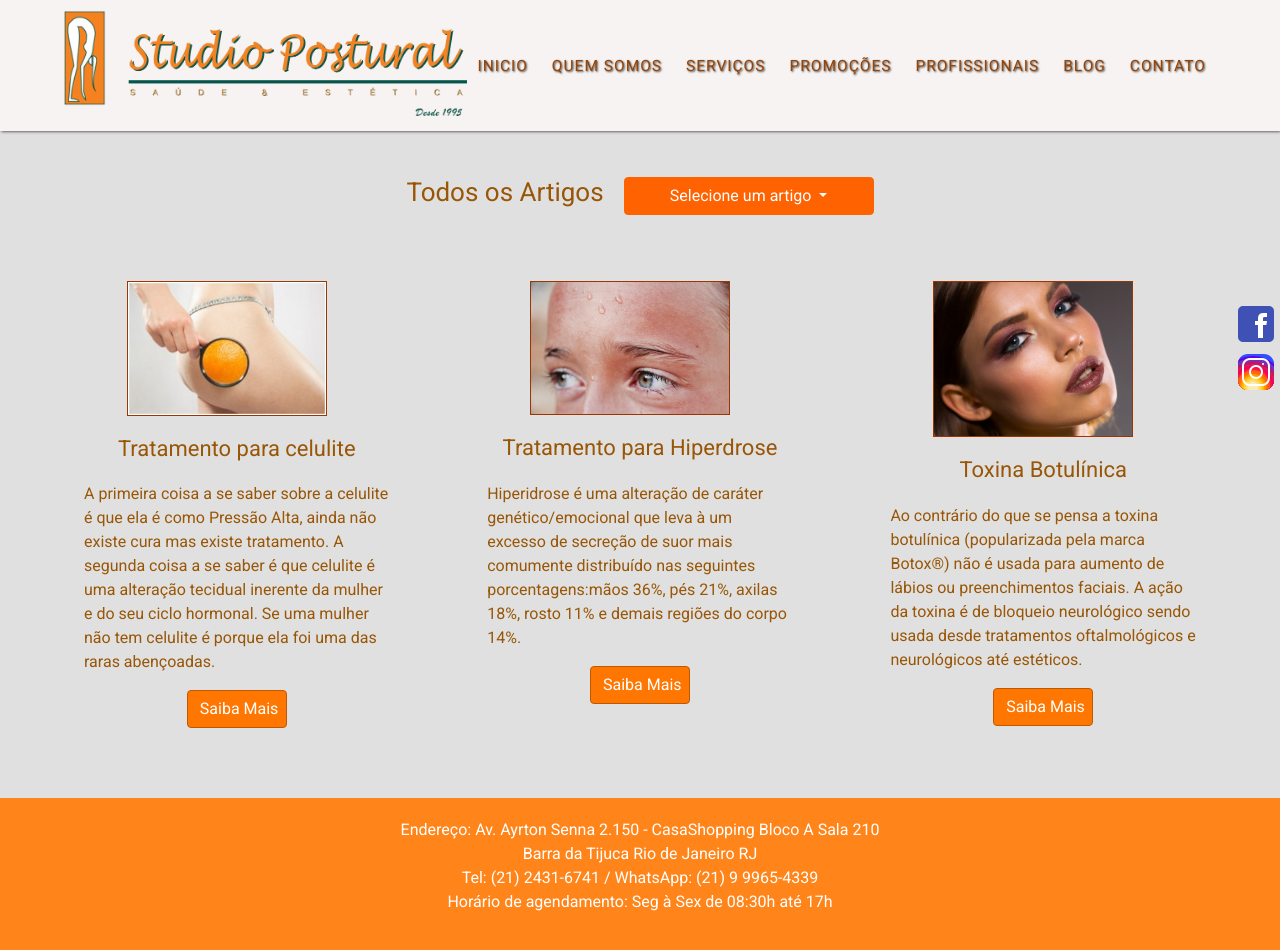
After one commit to CarolinaMarquesBrandes/StudioPostural, a PHP site: page /blog.php in a window 1280 px wide. The commit adds this page. Run offline with PHP 8.4, Linux system fonts and the light colour scheme; some libraries are stand-ins or nearby versions.

Commit message:
Add files via upload

```diff
--- /dev/null
+++ b/SiteStudio/blog.php
@@ -0,0 +1,82 @@
+<!DOCTYPE html>
+<html lang="pt-br">
+<head>
+    <meta charset="UTF-8">
+    <title>Studio Postural | Blog</title>
+    <meta name="viewport" content="width=device-width, initial-scale=1.0">
+    <link rel="stylesheet" href="https://stackpath.bootstrapcdn.com/bootstrap/4.1.3/css/bootstrap.min.css" integrity="sha384-MCw98/SFnGE8fJT3GXwEOngsV7Zt27NXFoaoApmYm81iuXoPkFOJwJ8ERdknLPMO" crossorigin="anonymous">
+    <link rel="stylesheet" href="https://cdn.jsdelivr.net/bxslider/4.2.12/jquery.bxslider.css">
+    <link href="https://fonts.googleapis.com/css?family=Roboto&display=swap" rel="stylesheet">
+    <link rel="stylesheet" href="css/estilo_comum.css">
+    <link rel="stylesheet" href="css/blog.css">
+    <script src="https://ajax.googleapis.com/ajax/libs/jquery/3.1.1/jquery.min.js"></script>
+    <link href="https://unpkg.com/aos@2.3.1/dist/aos.css" rel="stylesheet">
+    <script src="https://unpkg.com/aos@2.3.1/dist/aos.js"></script>
+
+     <script>
+        $(document).ready(function() {
+            AOS.init();
+
+            $("#btn-menu").click(function(){
+               $(".menu").slideToggle();
+            });
+        });
+    </script>
+
+
+</head>
+<body>
+
+    <?php include 'header_e_menu.php'; ?>
+
+    <div class="delimitador-conteudo">
+        <div class="dropdown">
+            <label id="label-todos-artigos"for="dropdownMenuButton">Todos os Artigos</label>
+            <button class="btn btn-secondary dropdown-toggle" type="button" id="dropdownMenuButton" data-toggle="dropdown" aria-haspopup="true" aria-expanded="false">
+            Selecione um artigo
+            </button>
+            <div class="dropdown-menu" aria-labelledby="dropdownMenuButton">
+                <a class="dropdown-item" href="#">Tratamento para celulite</a>
+                <a class="dropdown-item" href="#">Tratamento para Hiperdrose</a>
+                <a class="dropdown-item" href="#">Toxina Botulínica</a>
+            </div>
+        </div>
+
+        <div class="flex-pag-blog">
+            <article class="artigo">
+                <img src="imgs/imgs-blog/celulite-300x201.jpg" alt="">
+                <h2>Tratamento para celulite</h2>
+
+                <p>A primeira coisa a se saber sobre a celulite é que ela é como Pressão Alta, ainda não existe cura mas existe tratamento. A segunda coisa a se saber é que celulite é uma alteração tecidual inerente da mulher e do seu ciclo hormonal. Se uma mulher não tem celulite é porque ela foi uma das raras abençoadas.</p>
+
+                <a data-aos="zoom-in" class="btn btn-primary" href="quem-somos.php" role="button">Saiba Mais</a>
+            </article>
+
+            <article class="artigo">
+                <img src="imgs/imgs-blog/hiperdrose.jpg" alt="">
+                <h2>Tratamento para Hiperdrose</h2>
+
+                <p>Hiperidrose é uma alteração de caráter genético/emocional que leva à um excesso de secreção de suor mais comumente distribuído nas seguintes porcentagens:mãos 36%, pés 21%, axilas 18%, rosto 11% e demais regiões do corpo 14%.</p>
+
+                <a data-aos="zoom-in" class="btn btn-primary" href="quem-somos.php" role="button">Saiba Mais</a>
+            </article>
+
+            <article class="artigo">
+                <img src="imgs/imgs-blog/ft-botox2.jpg" alt="">
+                <h2>Toxina Botulínica </h2>
+
+                <p>Ao contrário do que se pensa a toxina botulínica (popularizada pela marca Botox®) não é usada para aumento de lábios ou preenchimentos faciais. A ação da toxina é de bloqueio neurológico sendo usada desde tratamentos oftalmológicos e neurológicos até estéticos.</p>
+
+                <a data-aos="zoom-in" class="btn btn-primary" href="quem-somos.php" role="button">Saiba Mais</a>
+            </article>
+        </div>
+    </div>
+
+    <?php include 'footer.php'; ?>
+
+
+    <script src="https://code.jquery.com/jquery-3.3.1.slim.min.js" integrity="sha384-q8i/X+965DzO0rT7abK41JStQIAqVgRVzpbzo5smXKp4YfRvH+8abtTE1Pi6jizo" crossorigin="anonymous"></script>
+    <script src="https://cdnjs.cloudflare.com/ajax/libs/popper.js/1.14.3/umd/popper.min.js" integrity="sha384-ZMP7rVo3mIykV+2+9J3UJ46jBk0WLaUAdn689aCwoqbBJiSnjAK/l8WvCWPIPm49" crossorigin="anonymous"></script>
+    <script src="https://stackpath.bootstrapcdn.com/bootstrap/4.1.3/js/bootstrap.min.js" integrity="sha384-ChfqqxuZUCnJSK3+MXmPNIyE6ZbWh2IMqE241rYiqJxyMiZ6OW/JmZQ5stwEULTy" crossorigin="anonymous"></script>
+</body>
+</html>
--- /dev/null
+++ b/SiteStudio/css/blog.css
@@ -0,0 +1,53 @@
+.dropdown{
+    margin: 40px 0;
+    display: flex;
+    justify-content: center;
+    align-items: center;
+    height: 50px;
+}
+
+.dropdown-toggle{
+    width: 250px;
+    background-color: #ff6200;
+    border-color: #ff6200;
+}
+
+.dropdown-toggle:hover, .dropdown-toggle:active{
+    background-color: #ffd5ba;
+    border-color: #ff6200;
+    color: #363636;
+}
+
+#label-todos-artigos{
+    font-size: 26px;
+    display: inline-block;
+    margin-right: 20px;
+}
+
+.flex-pag-blog{
+    display: flex;
+    flex-wrap: wrap;
+    justify-content: space-between;
+    align-items: stretch;
+
+}
+
+.artigo{
+    width: 30%;
+    display: flex;
+    flex-direction: column;
+    align-items: center;
+    padding: 20px;
+}
+
+.artigo h2{
+    font-size: 22px;
+    margin: 20px 0;
+}
+
+.artigo img{
+    width: 100%;
+    max-width: 200px;
+    border: 1px solid #983704;
+    margin-right: 20px;
+}
--- a/SiteStudio/css/index.css
+++ b/SiteStudio/css/index.css
@@ -14,6 +14,7 @@
 #banner1{
     background-image: url(../imgs/01-banner-index.jpg);
     background-position: center;
+    opacity: 0.9;
 }
 
 #banner2{
--- a/SiteStudio/header_e_menu.php
+++ b/SiteStudio/header_e_menu.php
@@ -15,7 +15,7 @@
                 <a href="servicos.php">Serviços</a>
                 <a href="promocoes.php">Promoções</a>
                 <a href="profissionais.php">Profissionais</a>
-                <a href="index.php">Blog</a>
+                <a href="blog.php">Blog</a>
                 <a href="index.php">Contato</a>
             </nav>
         </div>
```
Also changed, not shown: SiteStudio/index.php (+13 -8 lines), SiteStudio/imgs/imgs-blog/celulite-300x201.jpg (added), SiteStudio/imgs/imgs-blog/ft-botox2.jpg (added), SiteStudio/imgs/imgs-blog/hiperdrose.jpg (added).
